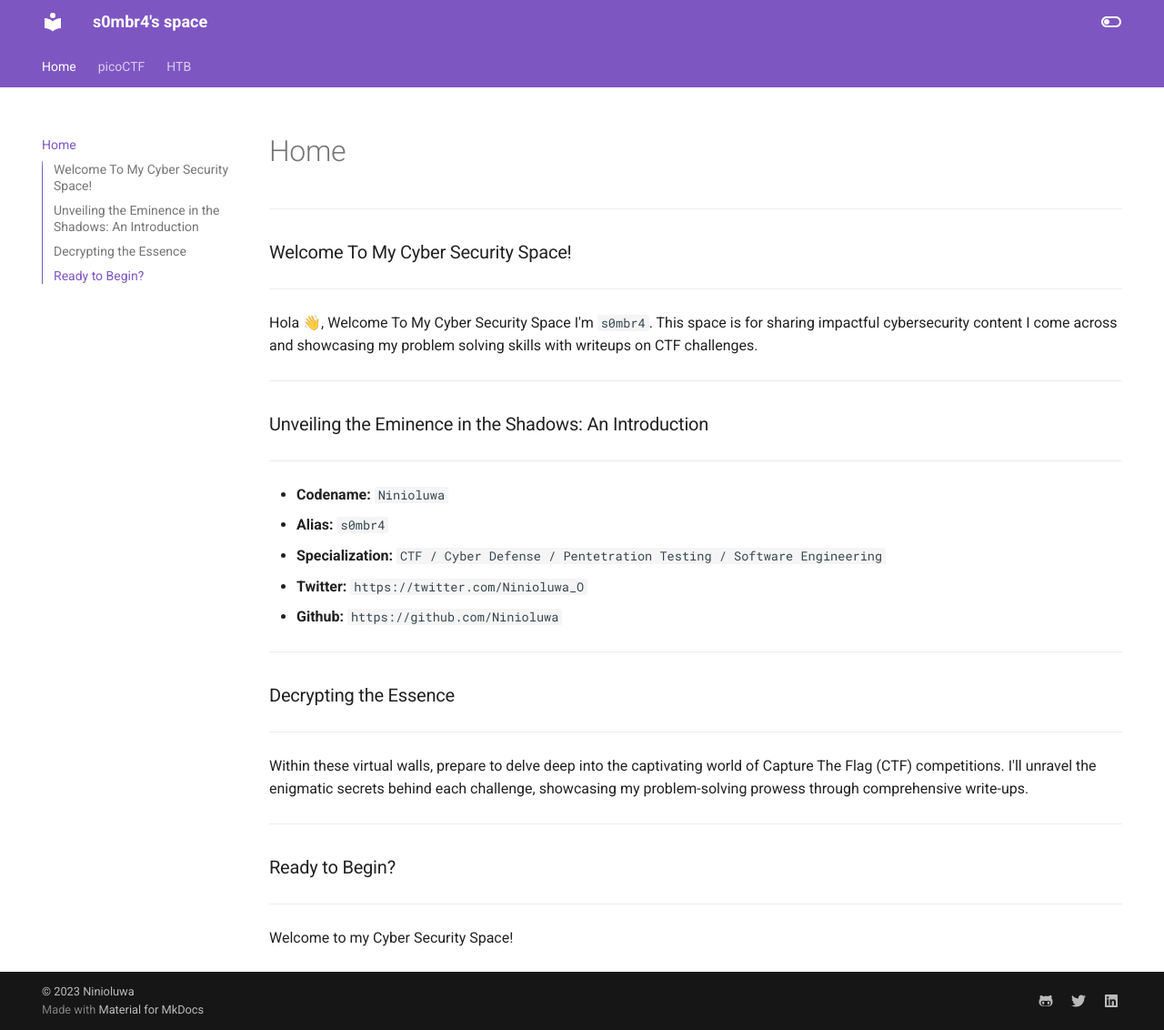
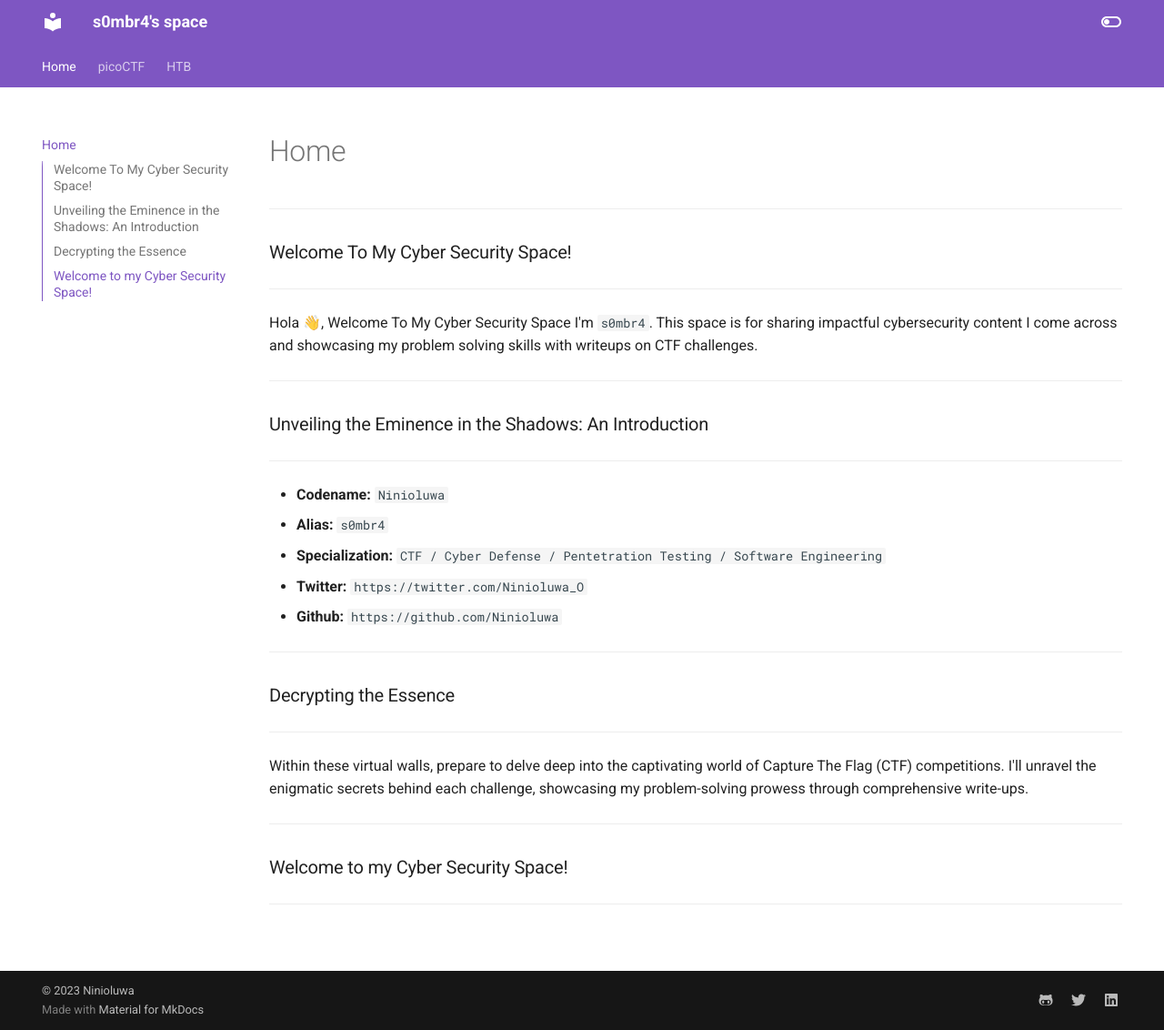
Before and after one commit to Ninioluwa/Ninioluwa.github.io, an MkDocs documentation site: the page built from docs/index.md, in a window 1280 px wide and 1132 px high. Shown: the whole window at 91% size. Built offline with MkDocs 1.6.1 and Material for MkDocs 9.7.7, drawn with Linux system fonts in a browser that asks for light colours.

Commit message:
Edited index.md

```diff
--- a/docs/index.md
+++ b/docs/index.md
@@ -22,7 +22,5 @@ Within these virtual walls, prepare to delve deep into the captivating world of
 
 
 * * *
-### Ready to Begin?
+### Welcome to my Cyber Security Space!
 * * *
-
-Welcome to my Cyber Security Space!
```
